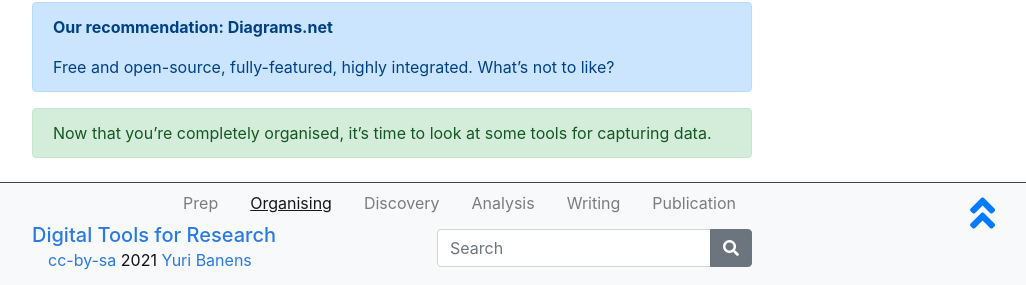
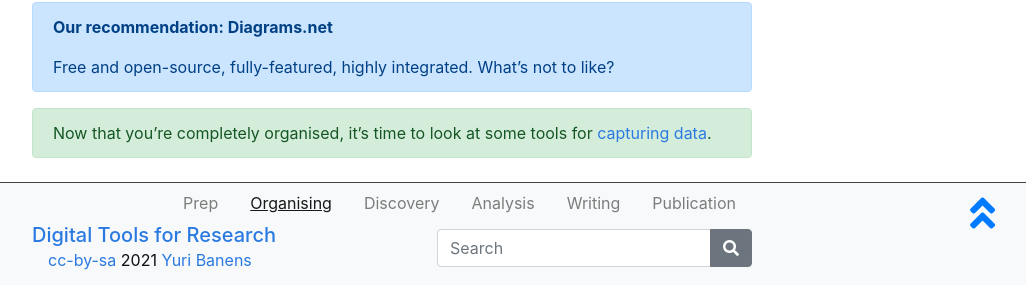
Before and after one commit to GriffithUniLibrary/digital-tools-modular, a Jekyll site: the page built from content/1-organising.md, in a window 1280 px wide and 900 px high, scrolled down 1667 px. Shown: the part 612-897 px from the top of the window, without its empty margins (248-1274 px from the left). Built offline with Jekyll 4.4.1, drawn with Linux system fonts in a browser that asks for light colours.

Commit message:
Added navigation links

```diff
--- a/content/1-organising.md
+++ b/content/1-organising.md
@@ -77,4 +77,4 @@ Free and open-source, fully-featured, highly integrated. What's not to like?
 
 {% include alert.html text=bestmind color="primary" %}
 
-{% include alert.html text="Now that you're completely organised, it's time to look at some tools for capturing data." color="success" %}
+{% include alert.html text="Now that you're completely organised, it's time to look at some tools for [capturing data](2-discovery.md)." color="success" %}
```
Also changed, not shown: content/3-analysis.md (+1 -1 lines).
